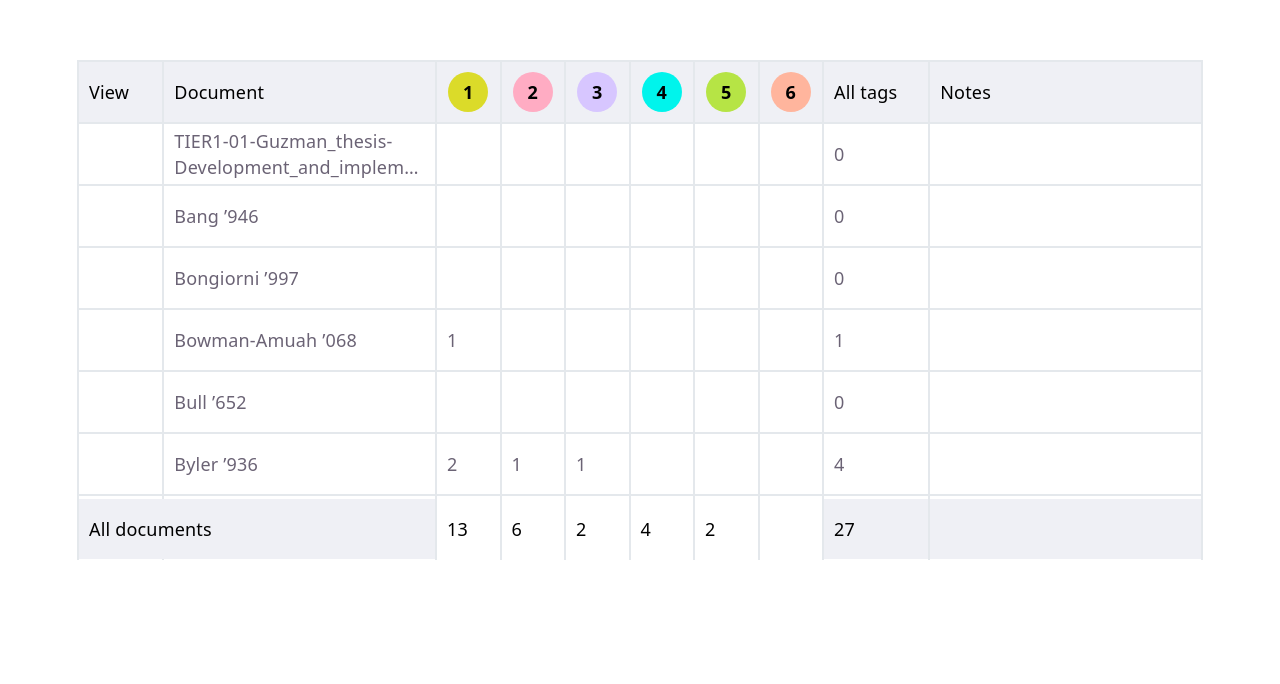
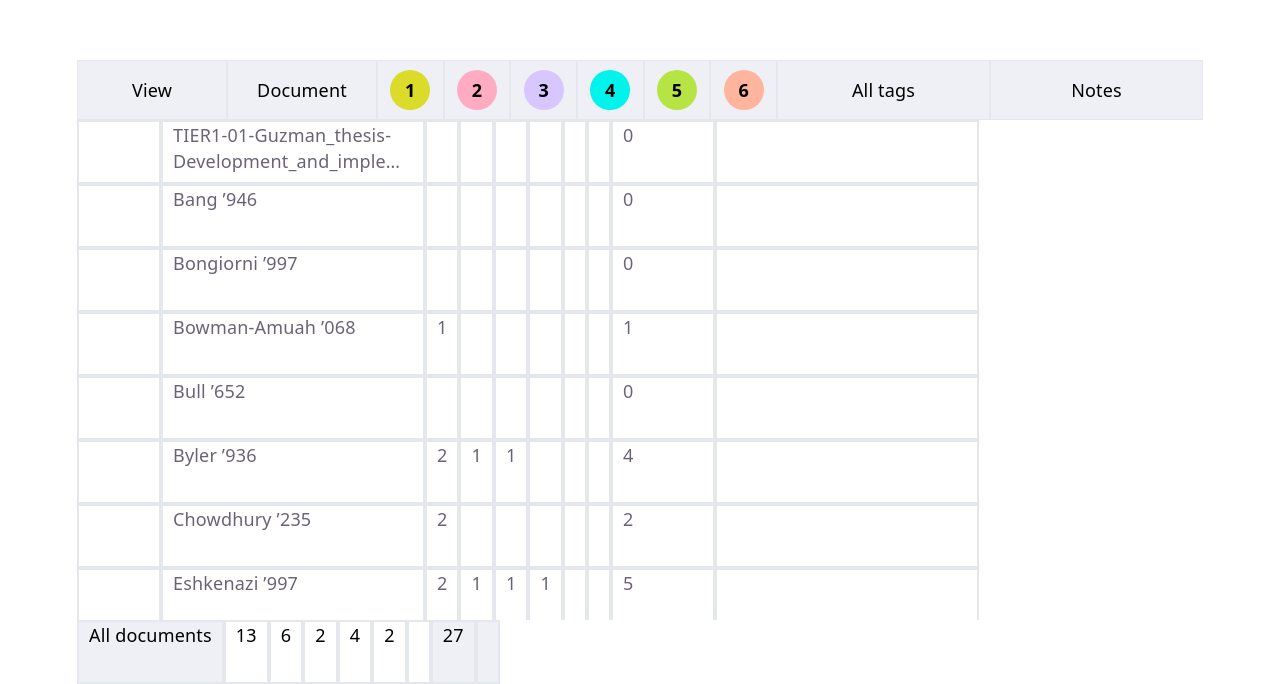
Before and after one commit to AnSBeliaev/interactive-table-in-react, a React (Vite) app: page / in a window 1280 px wide. Shown: the part 165-849 px from the top of the page. Before the commit the page ends 800 px from the top, so only its background shows below. Built offline with nearby package versions, Linux system fonts and the light colour scheme.

Commit message:
refactor: change table layout

```diff
--- a/src/components/Table/Table.module.css
+++ b/src/components/Table/Table.module.css
@@ -1,7 +1,40 @@
 .table-container {
-    max-height: 500px;
+    max-height: 700px;
     height: 100%;
-    overflow-y: auto;
+    overflow-y: hidden;
     overflow-x: auto;
     margin-top: 20%;
 }
+
+.table-viewport { overflow-y: auto; max-height: 500px; }
+
+.table-header {
+    display: flex;
+}
+
+.header-left {
+    height: 60px;
+    width: 100%;
+    max-width: 300px;
+    flex: 1 1 300px;
+    display: flex;
+}
+
+.header-right {
+    flex: 1 1 300px;
+    height: 60px;
+    width: 100%;
+    max-width: 500px;
+    flex-shrink: 0;
+    display: flex;
+}
+
+.header-mid {
+    flex: 1 1 300px;
+    height: 60px;
+    width: 100%;
+    max-width: 400px;
+    display: flex;
+    overflow-x: auto;
+    min-width: 0;
+}
--- a/src/components/Table/Table.tsx
+++ b/src/components/Table/Table.tsx
@@ -41,7 +41,8 @@ export const Table = ({ data }: TableProps) => {
   }, [normalizedDocuments]);
 
   return (
-    <div className={styles['table-container']}>
+    <>
+      {/* <div className={styles['table-container']}>
         <table>
           <thead>
             <tr>
@@ -70,6 +71,38 @@ export const Table = ({ data }: TableProps) => {
             <TableFooter allExcerptSums={allExcerptSums} allTagsSum={allTagsSum} columns={allColumns} />
           </tfoot>
         </table>
+      </div> */}
+      <div className={styles['table-container']}>
+        <div className={styles['table']}>
+          <div className={styles['table-header']}>
+            <div className={styles['header-left']}>
+              {STATIC_LEFT_COLUMNS.map((headItem) => {
+                return <TableHead key={headItem.dataIndex} item={headItem.title} />;
+              })}
             </div>
+            <div className={styles['header-mid']}>
+              {data.tagsForHeader.map((tag) => (
+                <TableHead key={tag.order} item={String(tag.order + 1)} tagColor={tag.color} />
+              ))}
+            </div>
+            <div className={styles['header-right']}>
+              {STATIC_RIGHT_COLUMNS.map((headItem) => {
+                return <TableHead key={headItem.dataIndex} item={headItem.title} />;
+              })}
+            </div>
+          </div>
+          <div className={styles['table-viewport']}>
+            <div className={styles['table-body']}>
+              {normalizedDocuments?.map((tableRowItem: NormalisedTableRowItem) => {
+                return <TableRow key={tableRowItem.id} data={tableRowItem} columns={allColumns} />;
+              })}
+            </div>
+          </div>
+          <div className={styles['table-footer']}>
+            <TableFooter allExcerptSums={allExcerptSums} allTagsSum={allTagsSum} columns={allColumns} />
+          </div>
+        </div>
+      </div>
+    </>
   );
 };
--- a/src/components/Table/components/TableHead/TableHead.module.css
+++ b/src/components/Table/components/TableHead/TableHead.module.css
@@ -1,9 +1,11 @@
 .head-td {
     background-color: var(--header-tag-bg);
-    position: sticky;
-    top: 0;
-    z-index: 2;
+    flex: 1 1 80px;
     color: var(--head-text);
+    display: flex;
+    align-items: center;
+    justify-content: center;
+    border: 1px solid var(--border);
 }
 
 .tag-head-td {
@@ -19,6 +21,5 @@
     height: 40px;
     width: 40px;
     border-radius: 50%;
-    background-color: green;
     font-weight: 700;
 }
--- a/src/components/Table/components/TableHead/TableHead.tsx
+++ b/src/components/Table/components/TableHead/TableHead.tsx
@@ -1,15 +1,14 @@
-import type { TagsForHeader } from '../../types';
 import styles from './TableHead.module.css';
 
 type TableHeadProps = {
   item: string;
-  tagsColor?: TagsForHeader[];
+  tagColor?: string;
 };
 
 export const TableHead = (props: TableHeadProps) => {
   return (
-    <td title={props.item} className={`${styles['head-td']} ${Number(props.item) ? styles['tag-head-td'] : ''}`}>
-      <div style={{ backgroundColor: props.tagsColor?.[0].color }}>{props.item}</div>
-    </td>
+    <div title={props.item} className={`${styles['head-td']} ${Number(props.item) ? styles['tag-head-td'] : ''}`}>
+      <div style={{ backgroundColor: props.tagColor }}>{props.item}</div>
+    </div>
   );
 };
```
Lines whose indentation alone changed are shown as unchanged.
